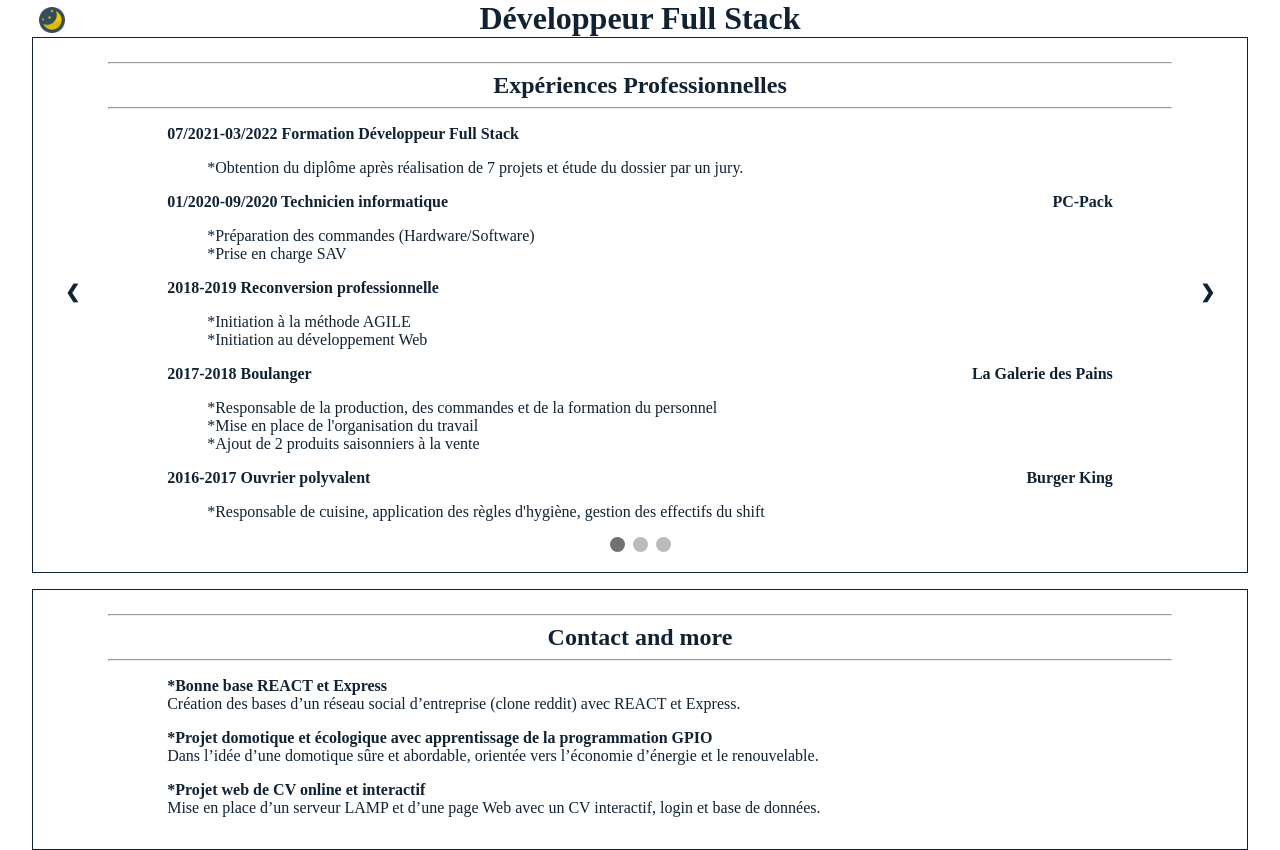
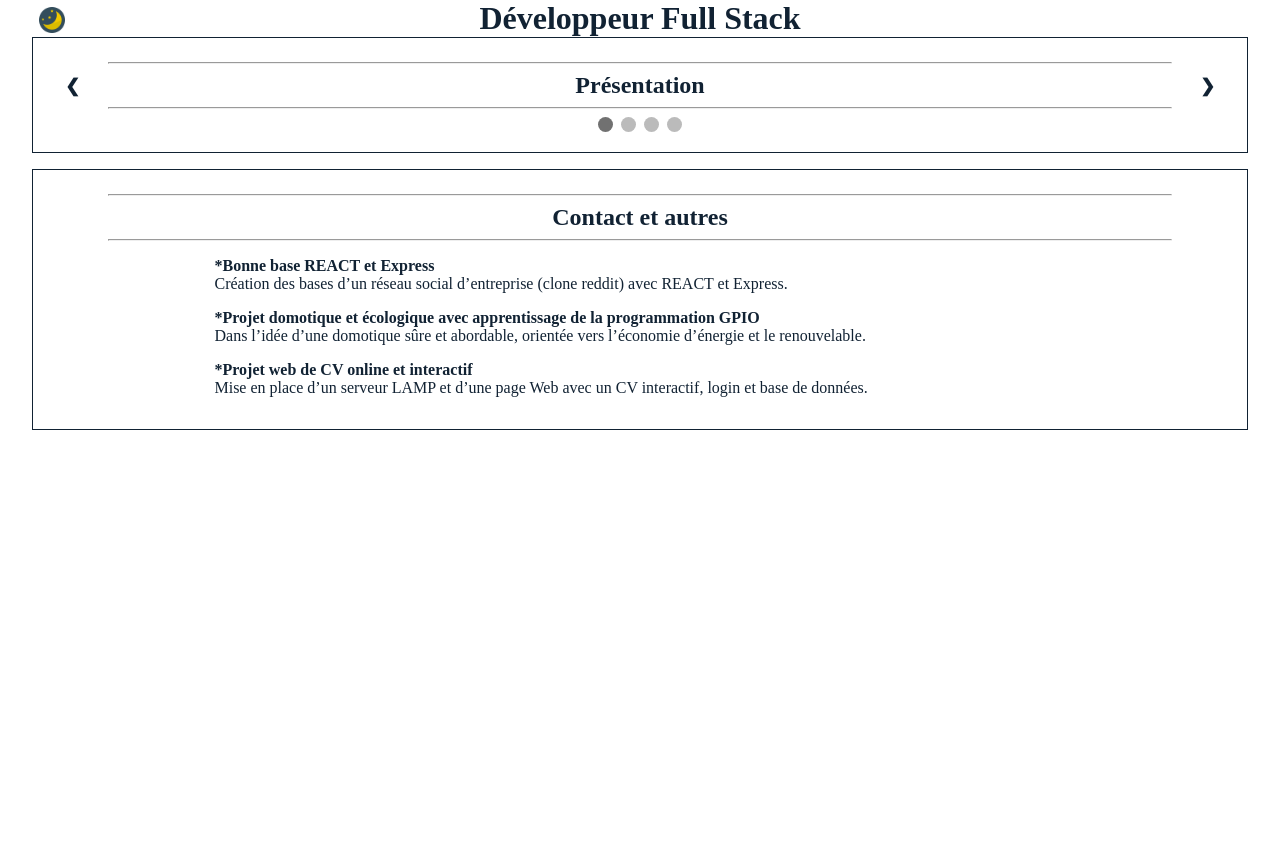
Before and after one commit to leliev/PostProject-CV, a plain HTML site: page index.html in a window 1280 px wide. After the commit the page ends 800 px from the top, so only its background shows below. Drawn offline with Linux system fonts and the light colour scheme.

Commit message:
Added comment, cleaned up css rules, small stuff

```diff
--- a/index.html
+++ b/index.html
@@ -9,8 +9,12 @@
   <title>Web CV</title>
 </head>
 <body>
+
   <header>
+
     <h1>Développeur Full Stack</h1>
+
+    <!--theme buttons-->
     <button class="theme-btn light" onclick="setTheme('light')" title="thème clair">
       <img src="./ressources/images/sun-icon-8582.png" alt="thème clair">
     </button>
@@ -21,10 +25,22 @@
 
   <main>
     <div class="slides-container">
+      <!--Presentation article slide-->
+      <article class="slides fadeIn">
+        <hr>
+        <h2>Présentation</h2>
+        <hr>
+        <div class="center-element">
+
+        </div>
+      </article>
+
+      <!--XP Pro article slide-->
       <article class="slides fadeIn">
         <hr>
         <h2>Expériences Professionnelles</h2>
         <hr>
+        <div class="center-element">
           <p>
             <b>07/2021-03/2022 Formation Développeur Full Stack</b><br>
             <ul>
@@ -63,12 +79,15 @@
               <li>*Responsable de cuisine, application des règles d'hygiène, gestion des effectifs du shift</li>
             </ul>
           </p>
+        </div>
       </article>
 
+      <!--Formation article slide-->
       <article id="formation" class="slides fadeIn">
         <hr>
         <h2>Formation</h2>
         <hr>
+        <div class="center-element">
           <p>
             <b>07/2021-03/2022 Formation développeur Web FullStack</b><br>
             <ul>
@@ -93,8 +112,10 @@
               <li>*Université Paris VII</li>
             </ul>
           </p>
+        </div>
       </article>
 
+      <!--Stats article slide-->
       <article class="slides fadeIn">
         <!--Container for stat-bar created by createStats()-->
         <div id="stats-container"></div>
@@ -106,16 +127,18 @@
     </div>
     <!-- The dots/circles -->
     <div style="text-align:center">
-      <span class="dot" onclick="currentSlide(1)" title="Expériences Professionnelles"></span>
-      <span class="dot" onclick="currentSlide(2)" title="Formation"></span>
-      <span class="dot" onclick="currentSlide(3)" title="Stats"></span>
+      <span class="dot" onclick="currentSlide(1)" title="Présentation"></span>
+      <span class="dot" onclick="currentSlide(2)" title="Expériences Professionnelles"></span>
+      <span class="dot" onclick="currentSlide(3)" title="Formation"></span>
+      <span class="dot" onclick="currentSlide(4)" title="Stats"></span>
     </div>
   </main>
 
   <footer>
     <hr>
-    <h2>Contact and more</h2>
+    <h2>Contact et autres</h2>
     <hr>
+    <div class="center-element">
       <p>
         <b>*Bonne base REACT et Express</b><br>
         Création des bases d’un réseau social d’entreprise (clone reddit) avec REACT et Express.
@@ -128,6 +151,7 @@
         <b>*Projet web de CV online et interactif</b><br>
         Mise en place d’un serveur LAMP et d’une page Web avec un CV interactif, login et base de données.
       </p>
+    </div>
   </footer>
 
   <script src="./ressources/index.js"></script>
--- a/ressources/style/index.css
+++ b/ressources/style/index.css
@@ -1,6 +1,7 @@
 * {
   box-sizing: border-box;
 }
+
 :root,
 :root.light {
   --bg-color: #fff;
@@ -12,16 +13,13 @@
   --text-color: #45ADFE;
 }
 
-header {
-  position: relative;
-}
-
 body {
   max-width: 1280px;
   min-width: 600px;
   width: 95%;
   margin: auto;
 }
+
 h1, h2 {
   text-align: center;
   margin: 0;
@@ -55,15 +53,9 @@ body {
   color: var(--text-color);
 }
 
-nav {
-  display: flex;
-  justify-content: space-between;
-  margin-bottom: 1em;
-}
-
-article {
-  position: relative;
-  flex: auto;
+.center-element {
+  width: 90%;
+  margin: auto;
 }
 
 .entreprise {
@@ -77,17 +69,14 @@ article {
 
 .slides {
   display: none;
-  position: relative;
-  /*min-height: 500px;*/
 }
 
 .slides p, .slides ul{
   margin-left: 10%;
-  margin-right: 10%;
 }
 
-#formation p, #formation ul{
-  margin-left: 25%;
+#formation .center-element{
+  width: 75%;
 }
 
 /* Next & previous buttons */
@@ -112,7 +101,7 @@ article {
   border-radius: 3px 0 0 3px;
 }
 
-/* On hover, add a black background color with a little bit see-through */
+/* On hover, add a text-color to the background color with a little bit see-through */
 .prev:hover, .next:hover {
   color: var(--bg-color);
   background-color: var(--text-color);
@@ -164,28 +153,23 @@ article {
   display: none;
 }
 
-/* Fading animation */
-.fadeIn {
-  animation-name: fadeIn;
-  animation-duration: 1.5s;
-}
-
 #stats-container {
   background-color: #2782c8;
   width: 85%;
   max-width: 1024px;
   margin: 0 auto 10px auto;
-  padding: 10px;
-  color: #fff;
+  padding: 0 10px 10px 10px;
+  color: var(--text-color);
 }
 
 #stats-container h2 {
   margin: 0 -10px 5px -10px;
-  background-color: #0d436d;
+  background-color: var(--bg-color);
 }
 
 #stats-container p {
   margin: 0;
+  color: #fff;
 }
 
 .stat-bar {
@@ -202,6 +186,7 @@ article {
   background-color: #0d436d;
 }
 
+/*Sliding animation*/
 .half {
   width: 50%;
   animation: slideIn-half 1s ease-out;
@@ -220,6 +205,12 @@ article {
 .three-qurt {
   width: 75%;
   animation: slideIn 1s ease-out;
+}
+
+/* Fading animation */
+.fadeIn {
+  animation-name: fadeIn;
+  animation-duration: 1.5s;
 }
 
 @keyframes fadeIn {
```
Also changed, not shown: ressources/index.js (+5 -4 lines). Lines whose indentation alone changed are shown as unchanged.
